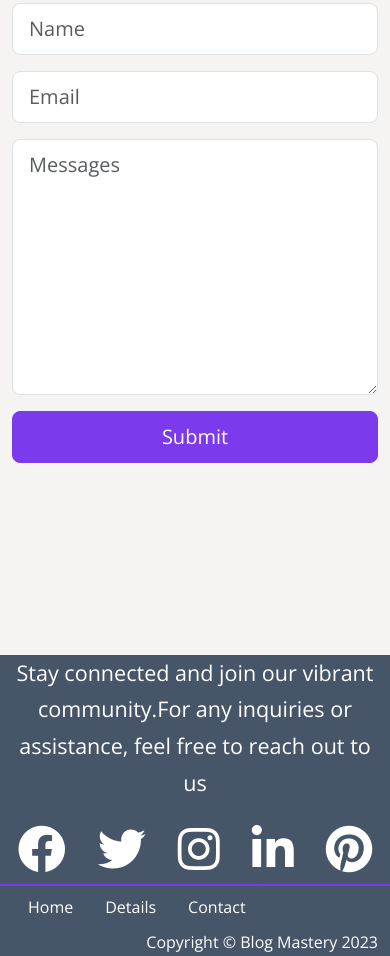
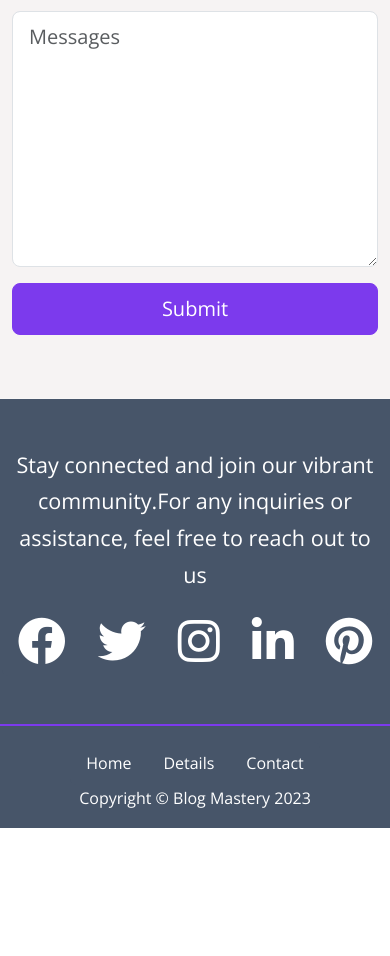
Before and after one commit to mina20088/Mestry, a website: page contant.html in a window 390 px wide. Shown: the part 570-1526 px from the top of the page. After the commit the page ends 1398 px from the top, so only its background shows below. Drawn offline with nearby package versions, Linux system fonts and the light colour scheme.

Commit message:
This commit updates an IDE configuration file to rename and reorganize npm scripts. It modifies an HTML file to adjust the class names and alignments for certain elements, particularly in the footer and contact form sections. It also makes CSS and SCSS changes to add responsive styling for different screen sizes, sets background colors and opacities for the navbar, and improves the layout of the footer by ensuring elements are centered on smaller screens.

```diff
--- a/contant.html
+++ b/contant.html
@@ -4,11 +4,11 @@
     <meta charset="UTF-8">
     <meta name="viewport" content="width=device-width, initial-scale=1.0">
     <link href="https://fonts.googleapis.com/css2?family=Open+Sans:ital,wght@0,400;0,600;0,700;1,400&display=swap"
-    rel="stylesheet" />
-  <link rel="stylesheet" href="css/font-awesome.css" />
-  <link rel="stylesheet" href="css/bootstrap.css" />
-  <link rel="stylesheet" href="css/contact.css" />
-  <link rel="icon" href="images/favicon.png" />
+          rel="stylesheet"/>
+    <link rel="stylesheet" href="css/font-awesome.css"/>
+    <link rel="stylesheet" href="css/bootstrap.css"/>
+    <link rel="stylesheet" href="css/contact.css"/>
+    <link rel="icon" href="images/favicon.png"/>
     <title>Conact</title>
   </head>
   <body>
@@ -16,7 +16,7 @@
     <nav class="navbar navbar-expand-lg fixed-top py-3">
       <div class="container">
         <a href="./index.html" class="navbar-brand "><img class="brand" src="./images/logo.png" alt="logo"></a>
-      <button class="navbar-toggler" title="" type="button"  data-bs-toggle="collapse" data-bs-target="#navBarMenu">
+        <button class="navbar-toggler" title="" type="button" data-bs-toggle="collapse" data-bs-target="#navBarMenu">
           <span class="navbar-toggler-icon"></span>
         </button>
         <div class="collapse navbar-collapse" id="navBarMenu">
@@ -49,7 +49,7 @@
 
                 <!--Contact Form-->
 
-    <main class="contact py-8">
+                <main class="contact py-sm-8">
                   <section class="container">
                     <div class="row">
                       <div class="col-12">
@@ -129,14 +129,14 @@
                             <a class="text-white text-decoration-none" href="/">Home</a>
                           </li>
                           <li class="list-group-item  bg-dark border-0">
-              <a  class="text-white text-decoration-none" href="">Details</a>
+                            <a class="text-white text-decoration-none" href="">Details</a>
                           </li>
                           <li class="list-group-item bg-dark border-0">
-              <a  class="text-white text-decoration-none" href="">Contact</a>
+                            <a class="text-white text-decoration-none" href="">Contact</a>
                           </li>
                         </ul>
                       </div>
-        <div class="col-sm-6 d-flex justify-content-end">
+                      <div class="col-sm-6 d-flex justify-content-sm-center">
                         <p class="m-0 text-white">Copyright © Blog Mastery 2023</p>
                       </div>
                     </div>
--- a/scss/contact.scss
+++ b/scss/contact.scss
@@ -12,11 +12,25 @@
 }
 
 @media (min-width:576px){
+    .navbar {
+        background-color: #333;
+        opacity: 0.9;
+   }
+   .brand {
+       width: 200px;
+   }
     .header{
         clip-path: polygon(0 1%, 100% 0%, 100% 80%, 0% 100%)
     }
 }
-@media (max-width: 576px) {
+@media (max-width: 575.9px) {
+   .navbar {
+        background-color: #333;
+        opacity: 0.9;
+        & > .container >  a > img {
+              width: 200px;
+        }
+   }
     .header {
       padding-top: 10rem;
       padding-bottom: 10rem;
@@ -28,4 +42,29 @@
       }
 
     }
+    .contact{
+        padding-top: 4rem;
+        padding-bottom: 4rem;
+    }
+    .social{
+        padding-top: 3rem;
+        padding-bottom: 3rem;
+    }
+    .footer{
+        padding-top: 1rem;
+        padding-bottom: 1rem;
+        & > .container-lg >  .row{
+            display: flex;
+            flex-direction: column;
+        .col-sm-6{
+                &:nth-child(1){
+                    display: flex;
+                    justify-content: center;
+                }
+                &:nth-child(2){
+                  justify-content: center;
+                }
+            }
+        }
+    }
   }
```
Also changed, not shown: .fleet/run.json, css/contact.css. Lines whose indentation alone changed are shown as unchanged.
